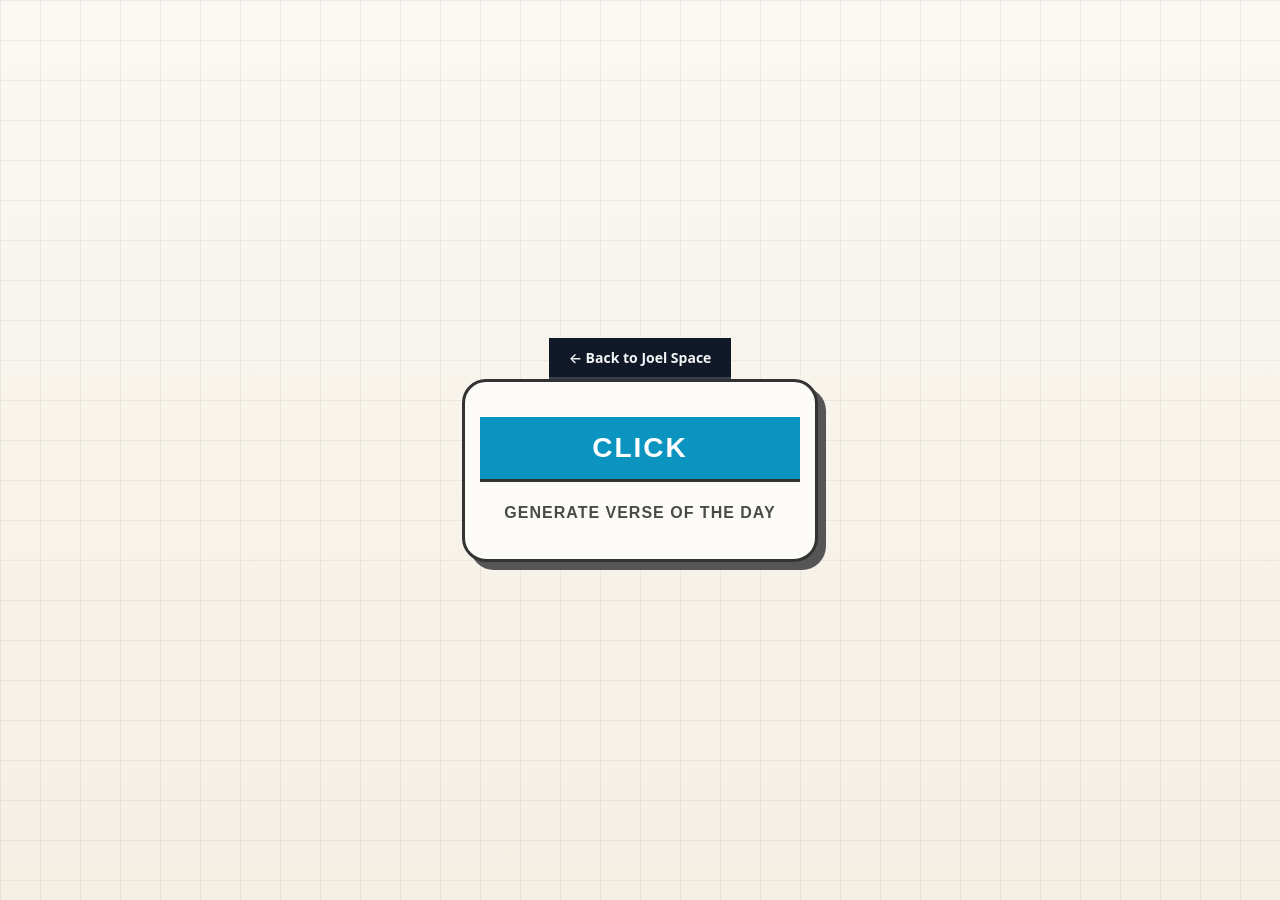
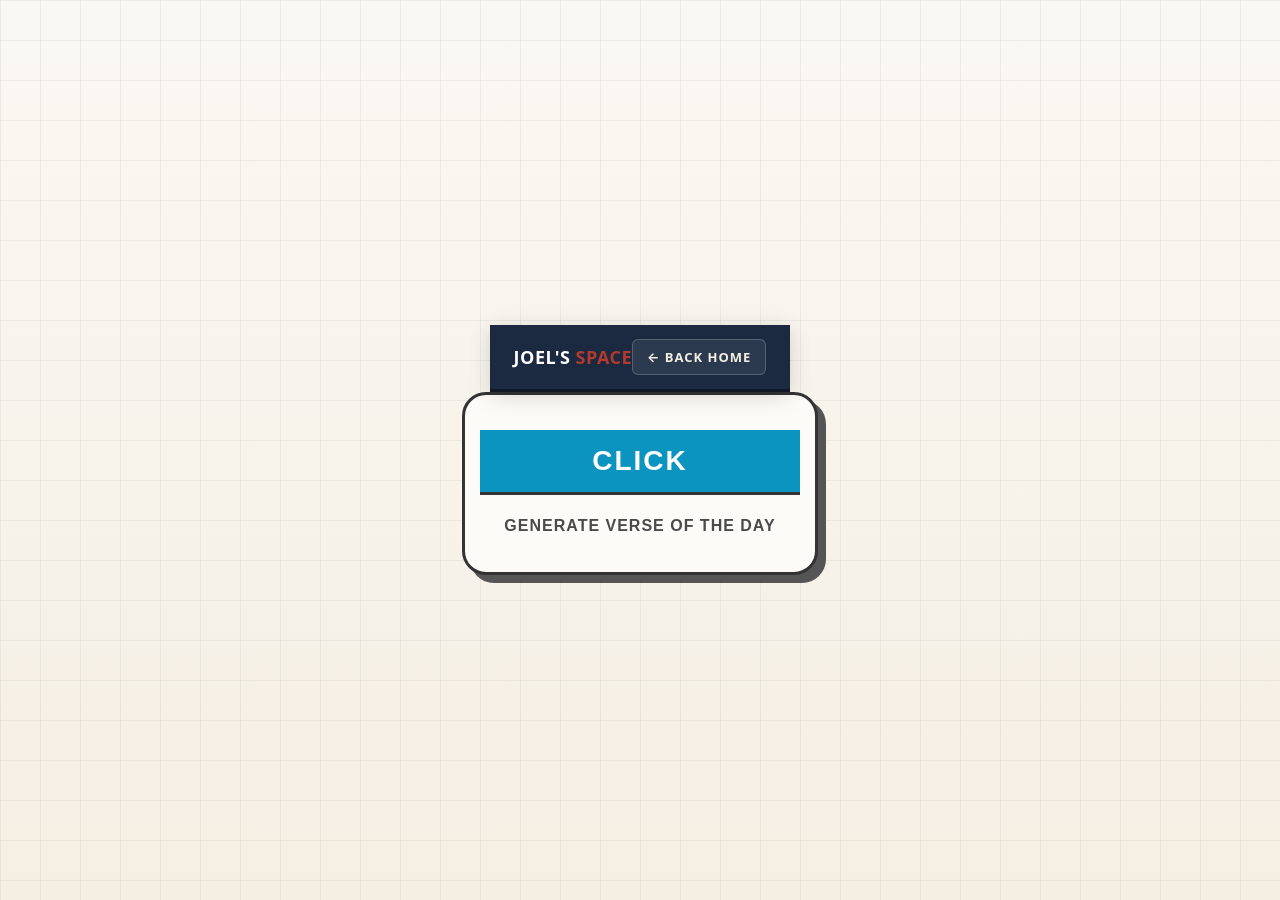
Before and after one commit to joelbeattie654/Joel, a Jekyll site: the page built from _projects/verse-generator.html, in a window 1280 px wide. Built offline with Jekyll 4.4.1, drawn with Linux system fonts in a browser that asks for light colours.

Commit message:
Update default.html

```diff
--- a/_layouts/default.html
+++ b/_layouts/default.html
@@ -3,35 +3,55 @@
 <head>
     <meta charset="UTF-8">
     <meta name="viewport" content="width=device-width, initial-scale=1.0">
-    <title>{{ page.title }} — Joel Space</title>
+    <title>{{ page.title }} — Joel's Space</title>
     <style>
-        .joel-space-back-bar {
-            background: #111827;
-            padding: 10px 20px;
+        .joel-space-header {
+            background: #1b2a41;
+            padding: 14px 24px;
             display: flex;
             align-items: center;
+            justify-content: space-between;
             font-family: system-ui, -apple-system, sans-serif;
-            border-bottom: 2px solid #374151;
+            border-bottom: 3px solid #111827;
             position: sticky;
             top: 0;
             z-index: 99999;
+            box-shadow: 0 4px 20px rgba(0,0,0,0.15);
         }
-        .joel-space-back-bar a {
-            color: #f3f4f6;
+        .joel-space-logo {
+            color: #ffffff;
+            font-weight: 800;
+            font-size: 18px;
+            letter-spacing: 0.5px;
+            text-transform: uppercase;
+        }
+        .joel-space-logo span {
+            color: #b23a2e;
+        }
+        .joel-space-back-btn {
+            color: #f4efe3;
             text-decoration: none;
-            font-weight: 600;
-            font-size: 14px;
-            display: inline-flex;
-            align-items: center;
-            gap: 6px;
-            transition: opacity 0.2s;
+            font-weight: 700;
+            font-size: 13px;
+            text-transform: uppercase;
+            letter-spacing: 1px;
+            background: rgba(255,255,255,0.08);
+            padding: 8px 14px;
+            border-radius: 6px;
+            border: 1px solid rgba(255,255,255,0.2);
+            transition: all 0.2s ease;
         }
-        .joel-space-back-bar a:hover { opacity: 0.8; }
+        .joel-space-back-btn:hover {
+            background: #b23a2e;
+            border-color: #b23a2e;
+            transform: translateY(-1px);
+        }
     </style>
 </head>
 <body>
-    <div class="joel-space-back-bar no-print">
-        <a href="{{ '/' | relative_url }}">← Back to Joel Space</a>
+    <div class="joel-space-header no-print">
+        <div class="joel-space-logo">Joel's <span>Space</span></div>
+        <a href="{{ '/' | relative_url }}" class="joel-space-back-btn">← Back Home</a>
     </div>
     {{ content }}
 </body>
```
